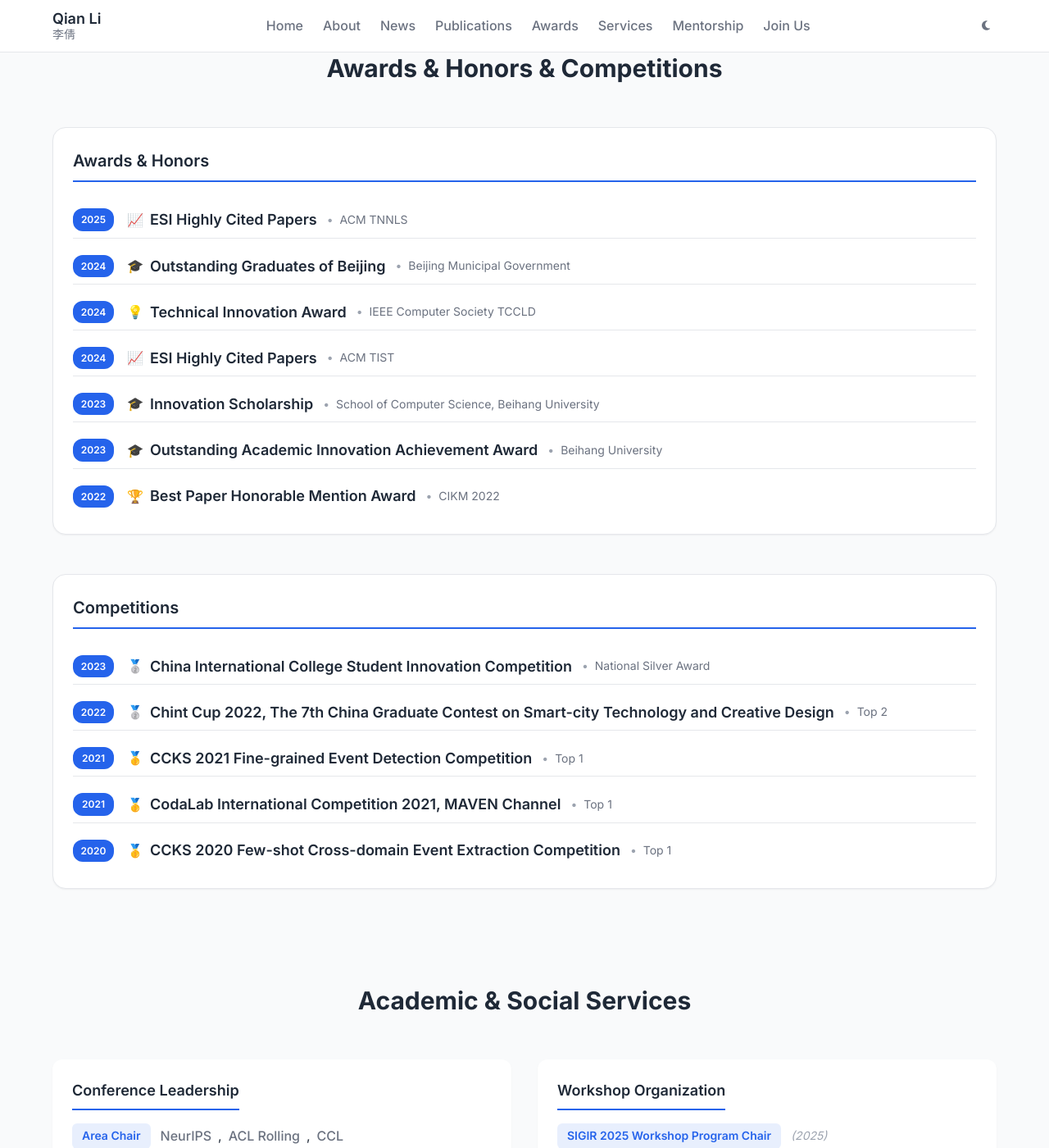
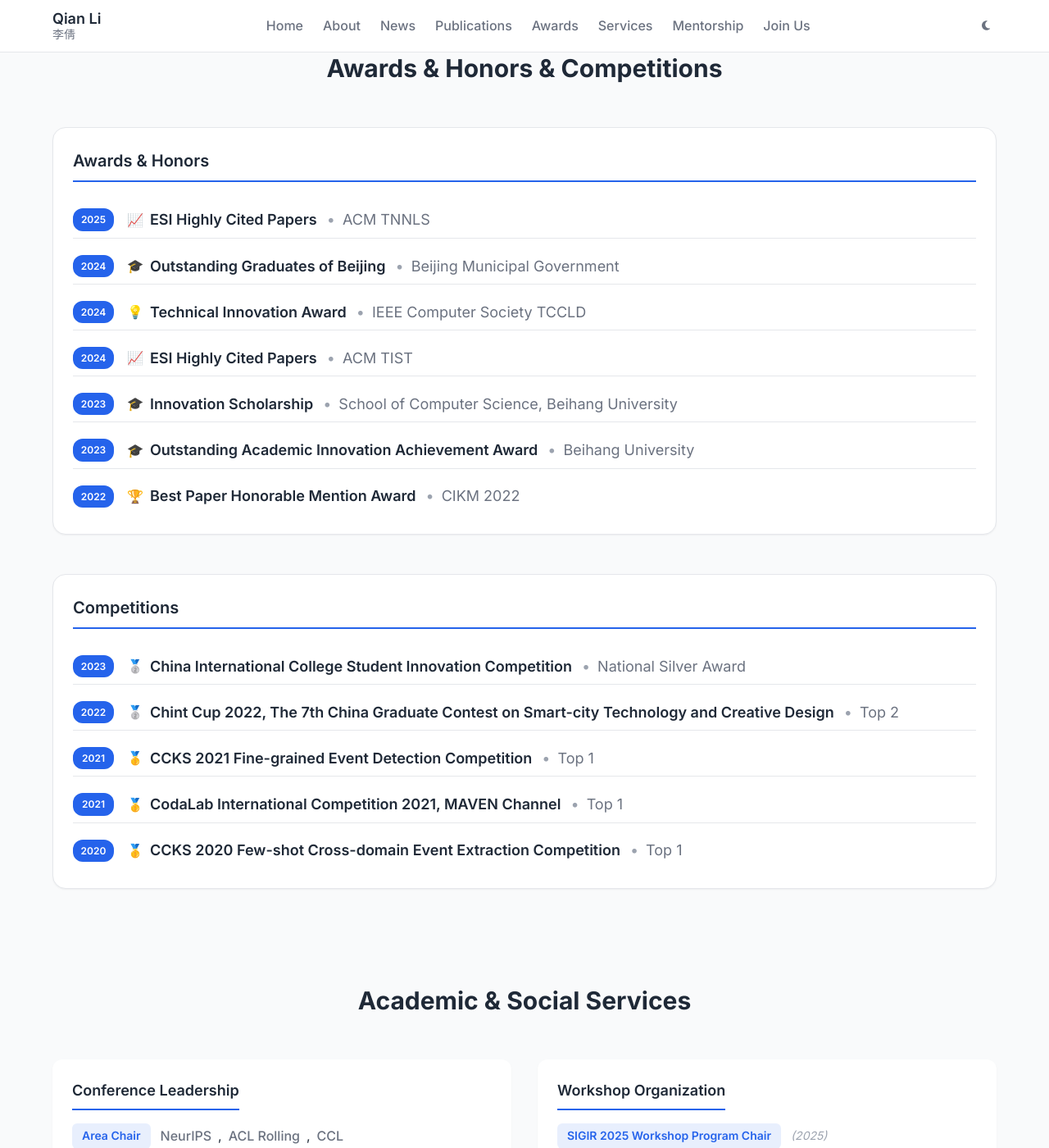
Before and after one commit to xiaoqian19940510/xiaoqian19940510.github.io, a Jekyll site: the page built from index.html, in a window 1280 px wide and 1400 px high, scrolled down 4249 px. Shown: the whole window at 82% size. Built offline with Jekyll 4.4.1, drawn with Linux system fonts in a browser that asks for light colours; the list of posts is cut into pages by our own code.

Commit message:
Update main.css

```diff
--- a/assets/css/main.css
+++ b/assets/css/main.css
@@ -1217,7 +1217,7 @@ body {
 }
 
 .award-org {
-  font-size: var(--font-size-sm);
+  font-size: var(--font-size-lg);
   color: var(--text-secondary);
   font-weight: 400;
 }
```
